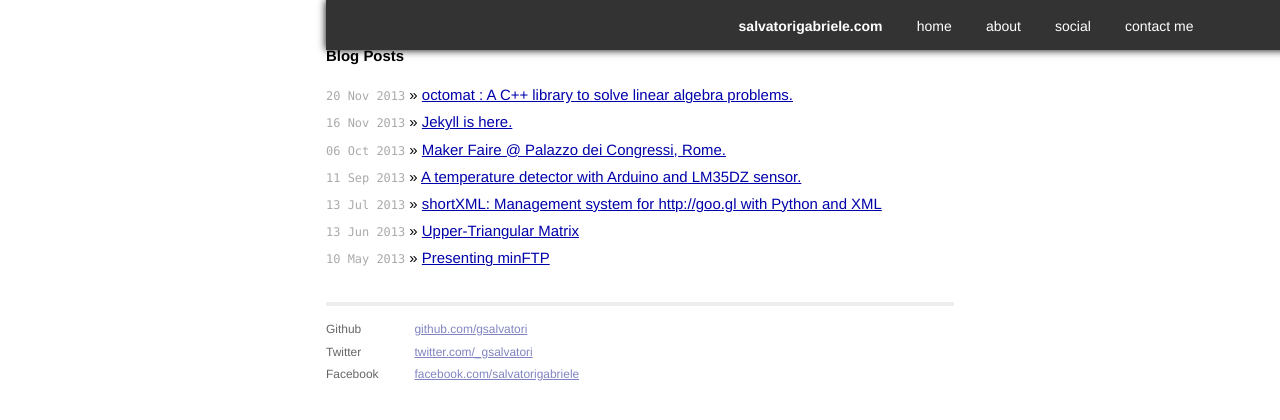
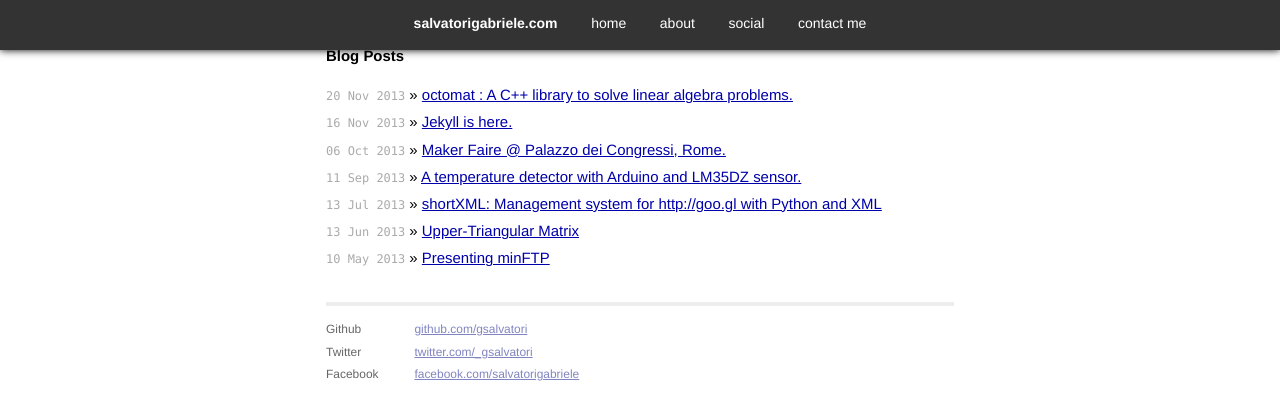
Before and after one commit to gsalvatori/salvatorigabriele.com, a Jekyll site: the page built from index.html, in a window 1280 px wide and 900 px high. Shown: the top 420 px of the window. Built offline with Jekyll 4.4.1, drawn with Linux system fonts in a browser that asks for light colours; Markdown is read by kramdown in place of the engine named in the settings.

Commit message:
Update default.html

```diff
--- a/_layouts/default.html
+++ b/_layouts/default.html
@@ -15,8 +15,6 @@
     </head>
     <body>
 
-        <div class="site">
-
 	    <div id="navigation">
             <h1 class="title"><a href="/">{{ site.name }}</a></h1>
             <a class="extra" href="/">home</a>
@@ -24,6 +22,8 @@
             <a class="extra" href="/social.html">social</a>
             <a class="extra" href="/contactme.html">contact me</a>
 	    </div>
+
+        <div class="site">
 
           {{ content }}
 
```
